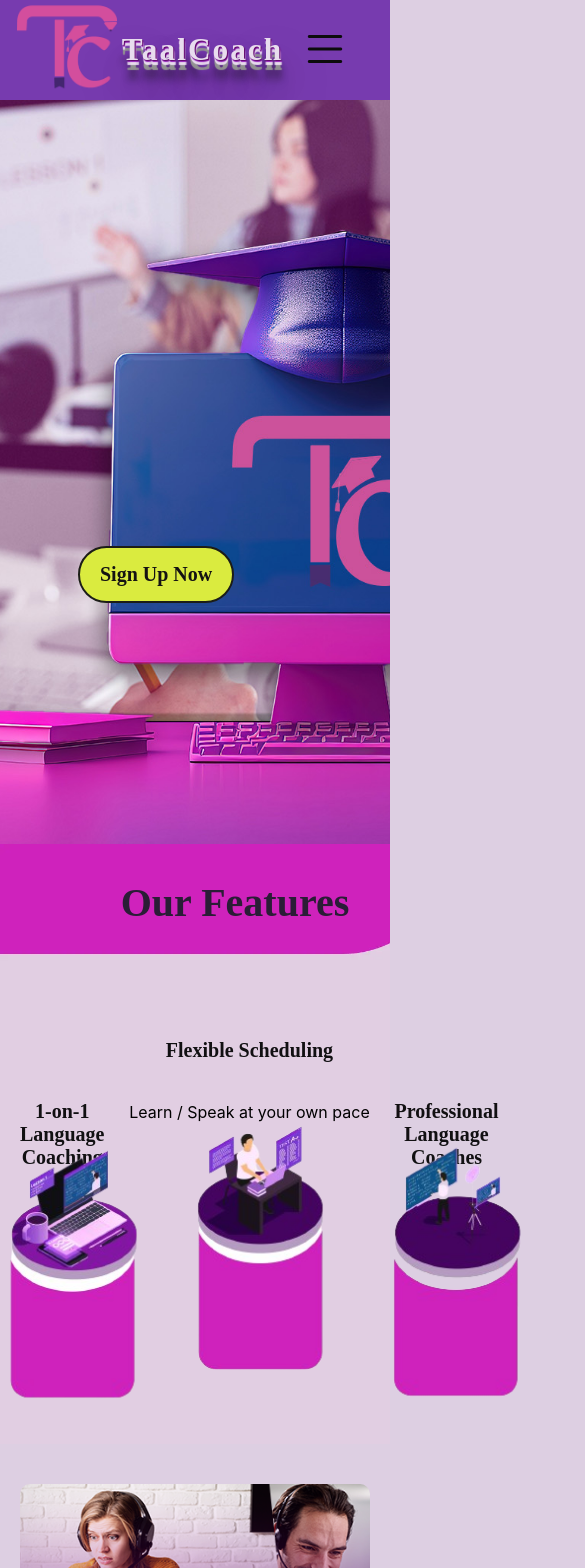
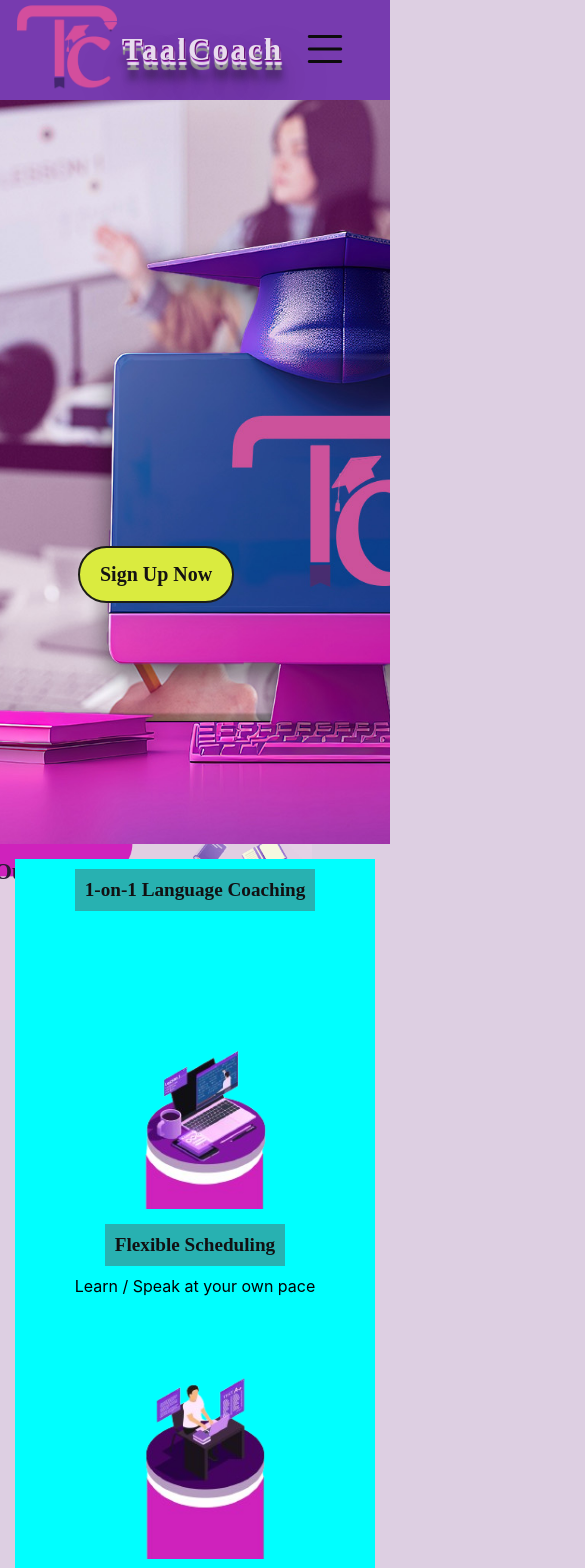
Before and after one commit to Alishka-Space/NewTaal, a React app in the folder client/: page / in a window 390 px wide. Shown: the top 1568 px of the page, 585 px wide, since content can reach past the window. Built offline with nearby package versions, Linux system fonts and the light colour scheme.

Commit message:
styling featers and make it responsive

```diff
--- a/client/src/components/features/features.css
+++ b/client/src/components/features/features.css
@@ -1,57 +1,128 @@
 .features-div {
   width: 100%;
-  height: 600px;
+  min-height: 600px;
 }
+
 .feature-title {
-  width: 750px;
-  height: 100px;
+  width: 50%;
+  max-width: 750px;
   padding: 20px 0;
-  font-size: 40px;
-  font-weight: bold;
+  font-size: 2.8rem;
+  font-weight: 700;
   color: #2a1d36;
   font-family: bauhaus;
   text-align: center;
   position: absolute;
-  top: 15px;
-  left: -140px;
+  top: 5px;
+  right: 62%;
+  /* transform: translateX(-50%); */
 }
 
 .features {
   background-image: url("../../../public/featuers-img/cleanbg.webp");
-  background-size: cover;
+  background-size: 80%;
+  background-repeat: no-repeat;
+  background-position: initial;
   width: 100%;
-  height: 600px;
+  min-height: 600px;
   display: flex;
+  justify-content: center;
+  align-items: center;
   position: relative;
+  padding: 10px;
 }
+
 .features .feature {
   width: 100%;
+  height: 350px;
   display: flex;
-  justify-content: space-around;
+  flex-direction: column;
   align-items: center;
-  flex-wrap: wrap;
+  text-align: center;
+  position: relative;
+  /* margin: 10px; */
+  background-color: aqua;
+  /* top: 90px; */
 }
+
 .feature span {
-  font-size: 20px;
-  font-weight: bold;
+  font-size: 1.2rem;
+  font-weight: 600;
   color: #111012;
-  padding: 20px;
-  text-align: center;
-  margin-bottom: 20px;
+  padding: 10px;
+  margin: 10px;
   font-family: bauhaus;
+  background: #5a4f4f71;
 }
-.about-img {
-  width: 150px;
-  height: 370px;
+
+.feature .about-img {
+  width: 100%;
+  height: 100%;
   object-fit: cover;
   position: absolute;
-  top: 220px;
+  bottom: -110px;
+  /* background-color: black; */
 }
 
 .feature-text {
-  width: 250px;
-  height: 250px;
+  width: 100%;
+  margin: 5px;
+  /* background-color: black; */
   display: flex;
   flex-direction: column;
   align-items: center;
 }
+
+/* Tablet View */
+@media (max-width: 1024px) {
+  .feature-title {
+    font-size: 2rem;
+    padding: 10px 20px;
+    top: 10px;
+    /* right: 43%; */
+  }
+
+  .about-img {
+    max-width: 180px;
+  }
+
+  .feature span {
+    font-size: 1.4rem;
+  }
+}
+@media (max-width: 720px) {
+  .features-div {
+    min-height: auto;
+  }
+
+  .feature-title {
+    font-size: 1.4rem;
+    padding: 10px 20px;
+    top: 5px;
+    right: 60%;
+  }
+
+  .features {
+    flex-direction: column;
+    padding: 15px;
+  }
+
+  .features .feature {
+    flex-direction: column;
+    align-items: center;
+    text-align: center;
+  }
+
+  .about-img {
+    max-width: 150px;
+    height: auto;
+  }
+
+  .feature span {
+    font-size: 1.2rem;
+  }
+
+  .feature-text {
+    max-width: 100%;
+  }
+}
--- a/client/src/pages/Home/Home.jsx
+++ b/client/src/pages/Home/Home.jsx
@@ -1,8 +1,8 @@
 import React from "react";
-import Banner from "../../components/banner/Banner";
+// import Banner from "../../components/banner/Banner";
 import Features from "../../components/features/Features";
 import HeroHeader from "../../components/hero-header/HeroHeader";
-import Steps from "../../components/features-step/Steps";
+// import Steps from "../../components/features-step/Steps";
 
 import TEST_ID from "./Home.testid";
 
@@ -11,8 +11,8 @@ const Home = () => {
     <div data-testid={TEST_ID.container}>
       <HeroHeader />
       <Features />
-      <Banner />
-      <Steps />
+      {/* <Banner />
+      <Steps /> */}
     </div>
   );
 };
```
